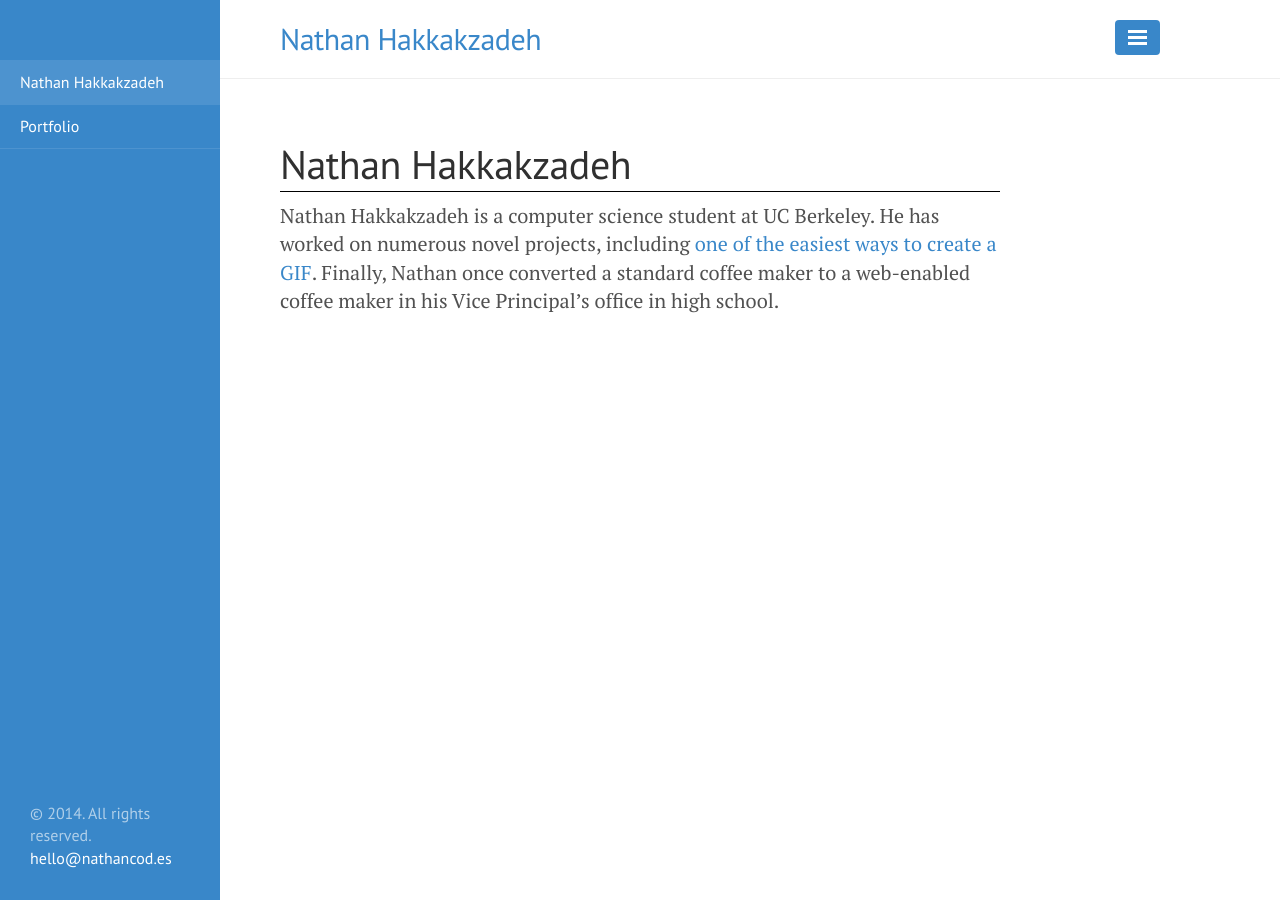
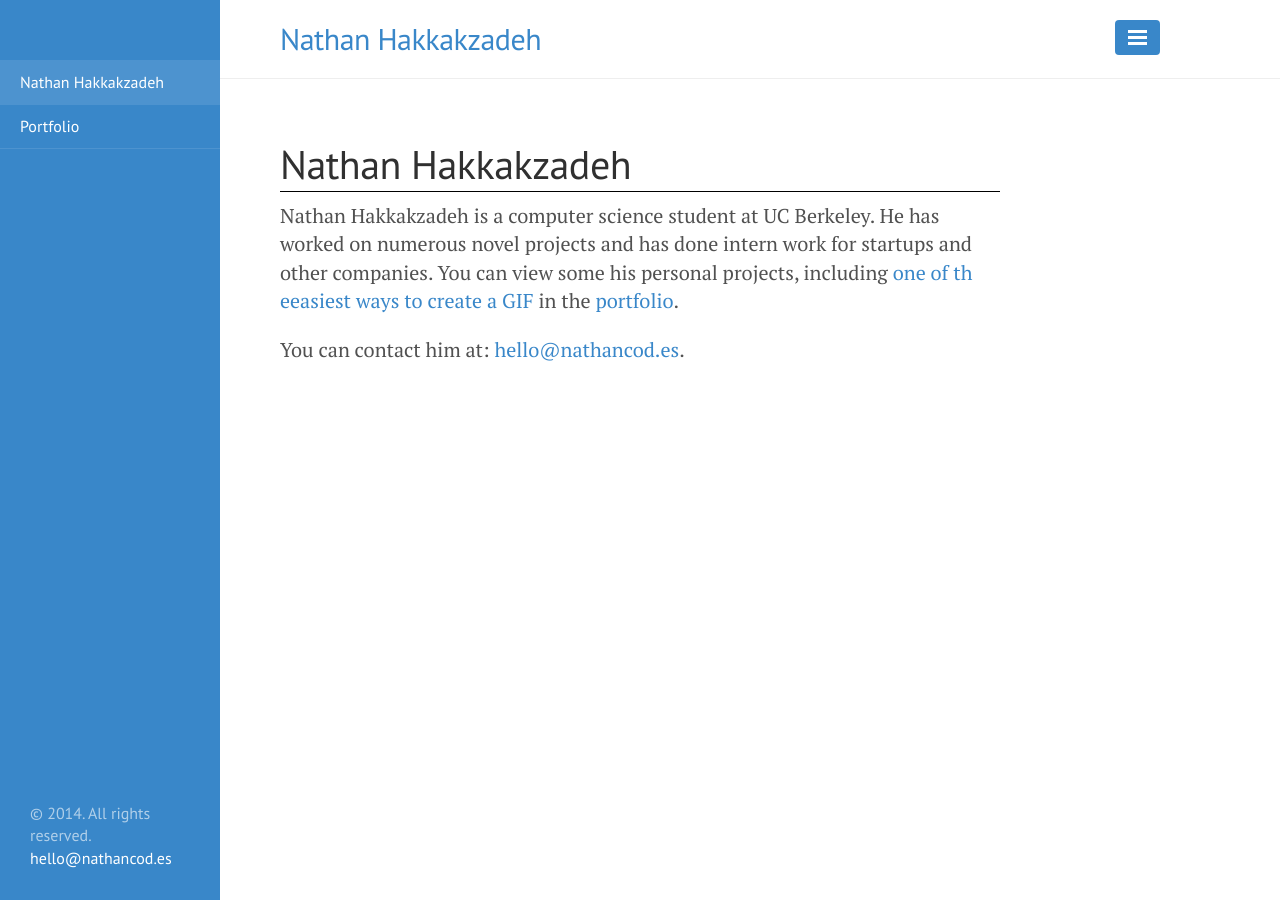
Before and after one commit to natehak/natehak.github.io, a Jekyll site: the page built from index.md, in a window 1280 px wide. Built offline with Jekyll 4.4.1, drawn with Linux system fonts in a browser that asks for light colours.

Commit message:
Updated intro

```diff
--- a/index.md
+++ b/index.md
@@ -2,4 +2,6 @@
 layout: page
 title: Nathan Hakkakzadeh
 ---
-Nathan Hakkakzadeh is a computer science student at UC Berkeley. He has worked on numerous novel projects, including [one of the easiest ways to create a GIF](https://github.com/drkabob/Jiffy). Finally, Nathan once converted a standard coffee maker to a web-enabled coffee maker in his Vice Principal's office in high school.
+Nathan Hakkakzadeh is a computer science student at UC Berkeley. He has worked on numerous novel projects and has done intern work for startups and other companies. You can view some his personal projects, including [one of th eeasiest ways to create a GIF](https://github.com/drkabob/Jiffy) in the [portfolio](portfolio).
+
+You can contact him at: [hello@nathancod.es](hello@nathancod.es).
```
